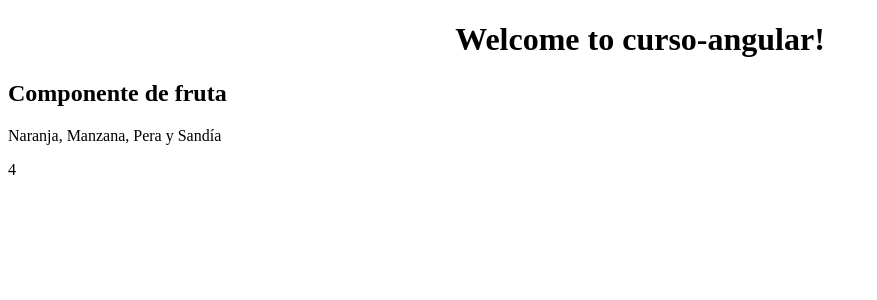
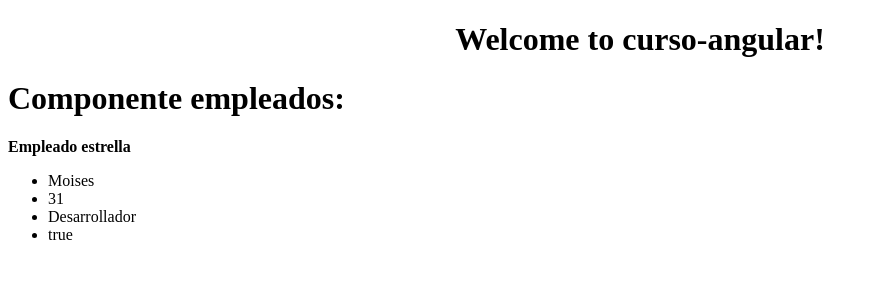
Before and after one commit to MDavidMR/curso-angular, an Angular app: page / in a window 1280 px wide. Shown: the top 300 px of the page, without its empty margins (0-877 px from the left). Built offline with nearby package versions, Linux system fonts and the light colour scheme.

Commit message:
23. ¿Qué es una directiva?

```diff
--- a/src/app/app.component.html
+++ b/src/app/app.component.html
@@ -5,7 +5,7 @@
   </h1>
 </div>
 
-<fruta></fruta>
-<!-- <empleado></empleado> -->
+<!-- <fruta></fruta> -->
+<empleado></empleado>
 
 <router-outlet></router-outlet>
--- a/src/app/empleado/empleado.component.html
+++ b/src/app/empleado/empleado.component.html
@@ -1,3 +1,12 @@
 <h1>
     {{titulo}}
 </h1>
+
+<strong>Empleado estrella</strong>
+<ul>
+    <li>{{empleado.nombre}}</li>
+    <li>{{empleado.edad}}</li>
+    <li>{{empleado.cargo}}</li>
+    <li>{{empleado.contratado}}</li>
+
+</ul>
--- a/src/app/empleado/empleado.component.ts
+++ b/src/app/empleado/empleado.component.ts
@@ -1,10 +1,28 @@
 import { Component } from '@angular/core';
+import { Empleado } from './empleado';
 
 @Component({
     selector: 'empleado',
     templateUrl: './empleado.component.html'
 })
 
-export class EmpleadoComponent{
-    public titulo = 'Empleado';
+export class EmpleadoComponent {
+    public titulo = 'Componente empleados: ';
+    public empleado: Empleado;
+    public trabajadores:Array<Empleado>;
+
+    constructor() {
+        this.empleado = new Empleado('Moises', 31, 'Desarrollador', true);
+        this.trabajadores = [
+            new Empleado('Moises', 31, 'Desarrollador', true),
+            new Empleado('David', 32, 'QA', false),
+            new Empleado('Morales', 33, 'PM', true)
+        ]
+    }
+
+    ngOnInit() {
+        console.log(this.trabajadores);
+
+    }
+
 }
--- /dev/null
+++ b/src/app/empleado/empleado.ts
@@ -0,0 +1,8 @@
+export class Empleado {
+    constructor(
+        public nombre: string,
+        public edad: number,
+        public cargo: string,
+        public contratado: boolean
+    ) { }
+}
--- a/src/app/fruta/fruta.component.html
+++ b/src/app/fruta/fruta.component.html
@@ -1,4 +1,5 @@
 <h2>{{nombre_componente}}</h2>
 <p>{{listado_frutas}}</p>
 
-<span>{{nombre}}</span>
+<span>{{nombre}} - {{edad}} - {{mayorDeEdad}} - {{comodin}}</span>
+<br>
--- a/src/app/fruta/fruta.component.ts
+++ b/src/app/fruta/fruta.component.ts
@@ -5,9 +5,50 @@ import { Component } from '@angular/core';
     templateUrl: './fruta.component.html'
 })
 
-export class FrutaComponent{
+export class FrutaComponent {
     public nombre_componente = 'Componente de fruta';
     public listado_frutas = 'Naranja, Manzana, Pera y Sandía';
 
-    public nombre:string = 4;
+    public nombre: string = 'Moises';
+    public edad: number = 55;
+    public mayorDeEdad: boolean = true;
+    public trabajos: Array<string> = ['carpintero', 'albañil', 'fontanero'];
+    public info: Array<any> = [66, 'albañil', 'fontanero'];
+    public comodin: any = 'Comodin'
+
+    constructor() {
+        console.log(this.nombre);
+        console.log(this.info);
+        console.log(this.trabajos)
+
+    }
+
+    ngOnInit() {
+        this.cambiarNombre();
+        this.cambiarEdad(14);
+        // alert(this.nombre + ' ' + this.edad);
+
+        var uno = 8;
+        var dos = 15;
+
+        if (uno === 8) {
+
+            let uno = 3;
+            var dos = 88;
+            console.log("Dentro del IF " + uno);
+        }
+        console.log("Fuera  del IF " + uno);
+
+    }
+
+    cambiarEdad(arg0: number) {
+        this.edad = arg0;
+    }
+    cambiarNombre() {
+        this.nombre = "David";
+    }
+
+    holaMundo() {
+        alert('Hola mundo');
+    }
 }
```
